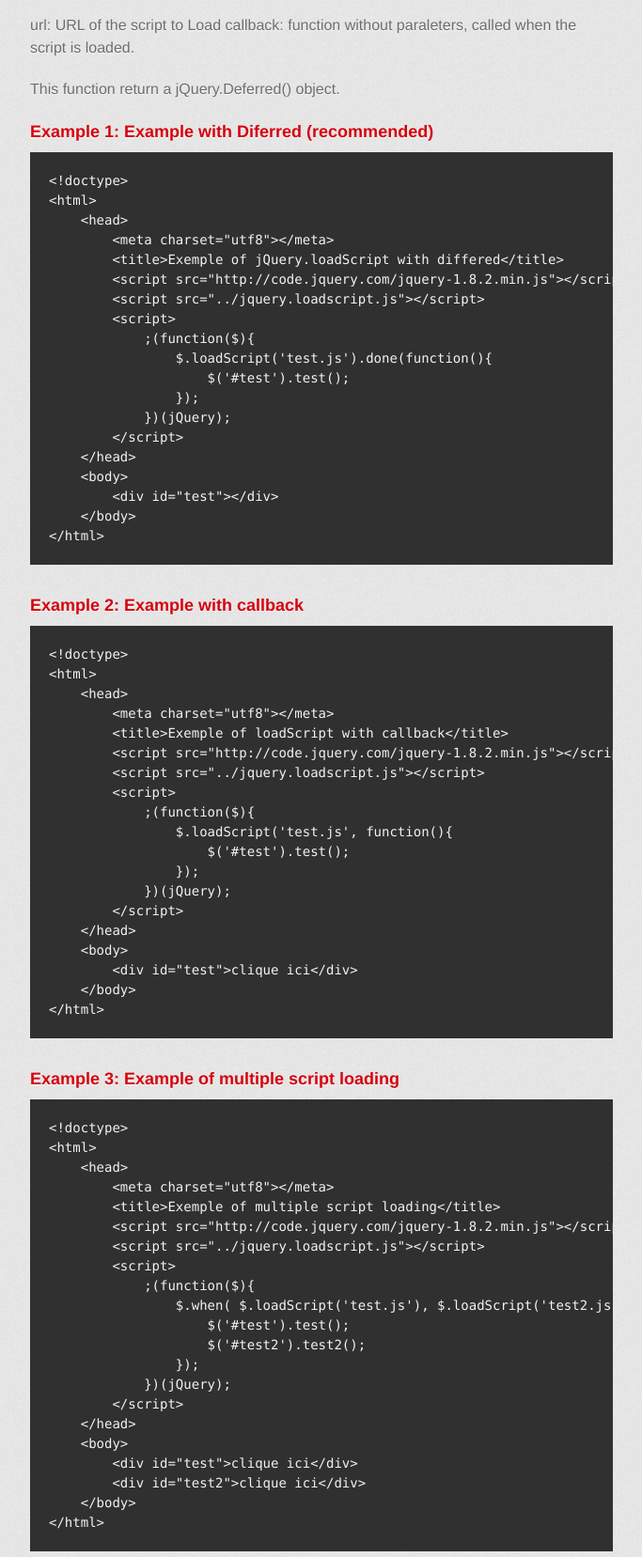
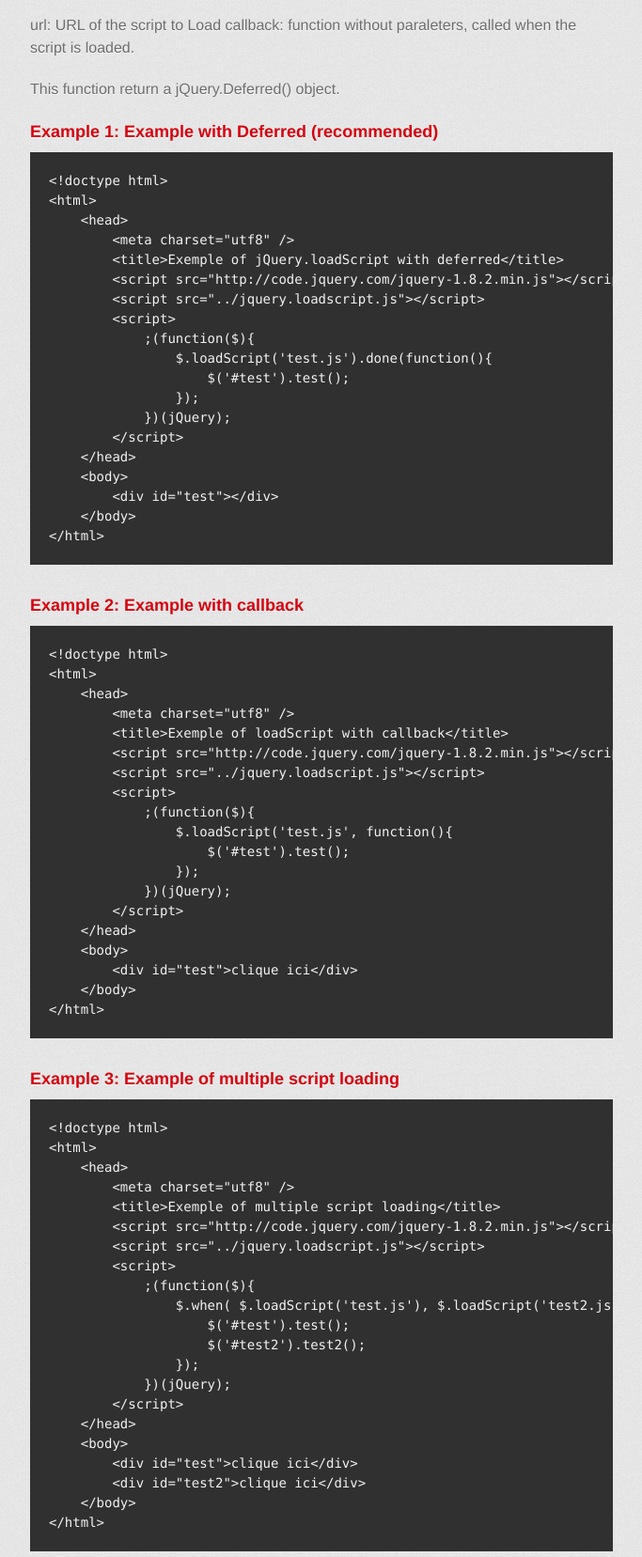
Before and after one commit to marcbuils/jquery.loadscript, a plain HTML site: page index.html in a window 1280 px wide. Shown: the part 1140-2797 px from the top of the page at 94% size, without its empty margins (298-981 px from the left). Drawn offline with Linux system fonts and the light colour scheme; a web font is replaced by a local one.

```diff
--- a/index.html
+++ b/index.html
@@ -10,7 +10,7 @@
     <!--[if lt IE 9]>
     <script src="//html5shiv.googlecode.com/svn/trunk/html5.js"></script>
     <![endif]-->
-    <title>Jquery.loadscript by marcbuils</title>
+    <title>jQuery.loadScript by marcbuils</title>
   </head>
 
   <body>
@@ -18,7 +18,7 @@
       <div class="inner">
 
         <header>
-          <h1>Jquery.loadscript</h1>
+          <h1>jQuery.loadScript</h1>
           <h2>Load a JavaScript file from the server using a GET HTTP request, then execute it. This function use LazyLoad system so you can debug the loading file with a Javascript debugger. With Firebug for exemple...</h2>
         </header>
 
@@ -31,7 +31,7 @@
         <hr>
 
         <section id="main_content">
-          <h1>jQuery.loadscript</h1>
+          <h1>jQuery.loadScript</h1>
 
 <h2>Load debuggable Javascript scripts</h2>
 
@@ -70,13 +70,13 @@ callback: function without paraleters, called when the script is loaded.</p>
 
 <p>This function return a jQuery.Deferred() object.</p>
 
-<h3>Example 1: Example with Diferred (recommended)</h3>
+<h3>Example 1: Example with Deferred (recommended)</h3>
 
-<pre><code>&lt;!doctype&gt;
+<pre><code>&lt;!doctype html&gt;
 &lt;html&gt;
     &lt;head&gt;
-        &lt;meta charset="utf8"&gt;&lt;/meta&gt;
-        &lt;title&gt;Exemple of jQuery.loadScript with differed&lt;/title&gt;
+        &lt;meta charset="utf8" /&gt;
+        &lt;title&gt;Exemple of jQuery.loadScript with deferred&lt;/title&gt;
         &lt;script src="http://code.jquery.com/jquery-1.8.2.min.js"&gt;&lt;/script&gt;
         &lt;script src="../jquery.loadscript.js"&gt;&lt;/script&gt;
         &lt;script&gt;
@@ -95,10 +95,10 @@ callback: function without paraleters, called when the script is loaded.</p>
 
 <h3>Example 2: Example with callback</h3>
 
-<pre><code>&lt;!doctype&gt;
+<pre><code>&lt;!doctype html&gt;
 &lt;html&gt;
     &lt;head&gt;
-        &lt;meta charset="utf8"&gt;&lt;/meta&gt;
+        &lt;meta charset="utf8" /&gt;
         &lt;title&gt;Exemple of loadScript with callback&lt;/title&gt;
         &lt;script src="http://code.jquery.com/jquery-1.8.2.min.js"&gt;&lt;/script&gt;
         &lt;script src="../jquery.loadscript.js"&gt;&lt;/script&gt;
@@ -118,10 +118,10 @@ callback: function without paraleters, called when the script is loaded.</p>
 
 <h3>Example 3: Example of multiple script loading</h3>
 
-<pre><code>&lt;!doctype&gt;
+<pre><code>&lt;!doctype html&gt;
 &lt;html&gt;
     &lt;head&gt;
-        &lt;meta charset="utf8"&gt;&lt;/meta&gt;
+        &lt;meta charset="utf8" /&gt;
         &lt;title&gt;Exemple of multiple script loading&lt;/title&gt;
         &lt;script src="http://code.jquery.com/jquery-1.8.2.min.js"&gt;&lt;/script&gt;
         &lt;script src="../jquery.loadscript.js"&gt;&lt;/script&gt;
@@ -143,7 +143,7 @@ callback: function without paraleters, called when the script is loaded.</p>
         </section>
 
         <footer>
-          Jquery.loadscript is maintained by <a href="https://github.com/marcbuils">marcbuils</a><br>
+          jQuery.loadScript is maintained by <a href="https://github.com/marcbuils">marcbuils</a><br>
           This page was generated by <a href="http://pages.github.com">GitHub Pages</a>. Tactile theme by <a href="http://twitter.com/jasonlong">Jason Long</a>.
         </footer>
 
```
Also changed, not shown: params.json (+1 -1 lines).
